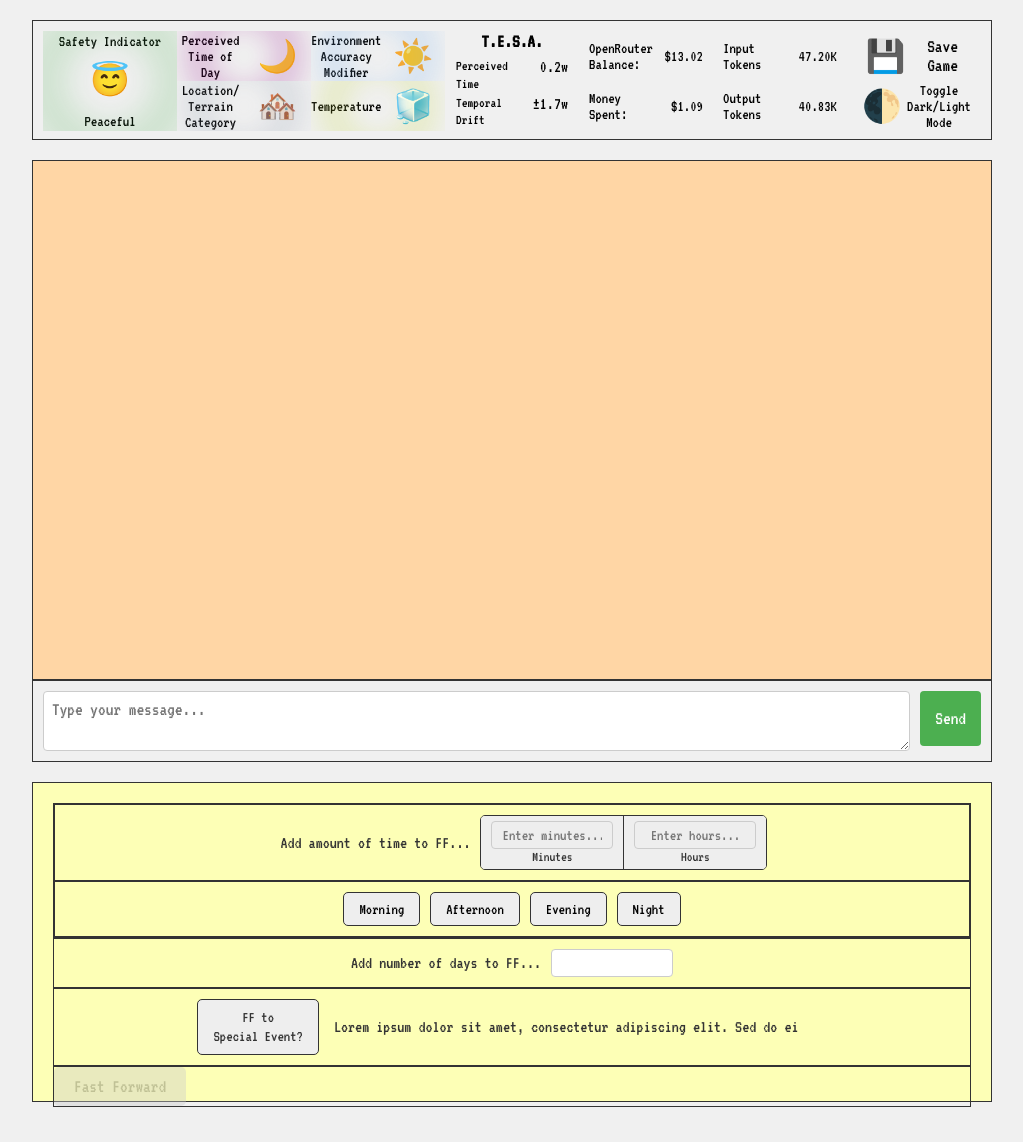
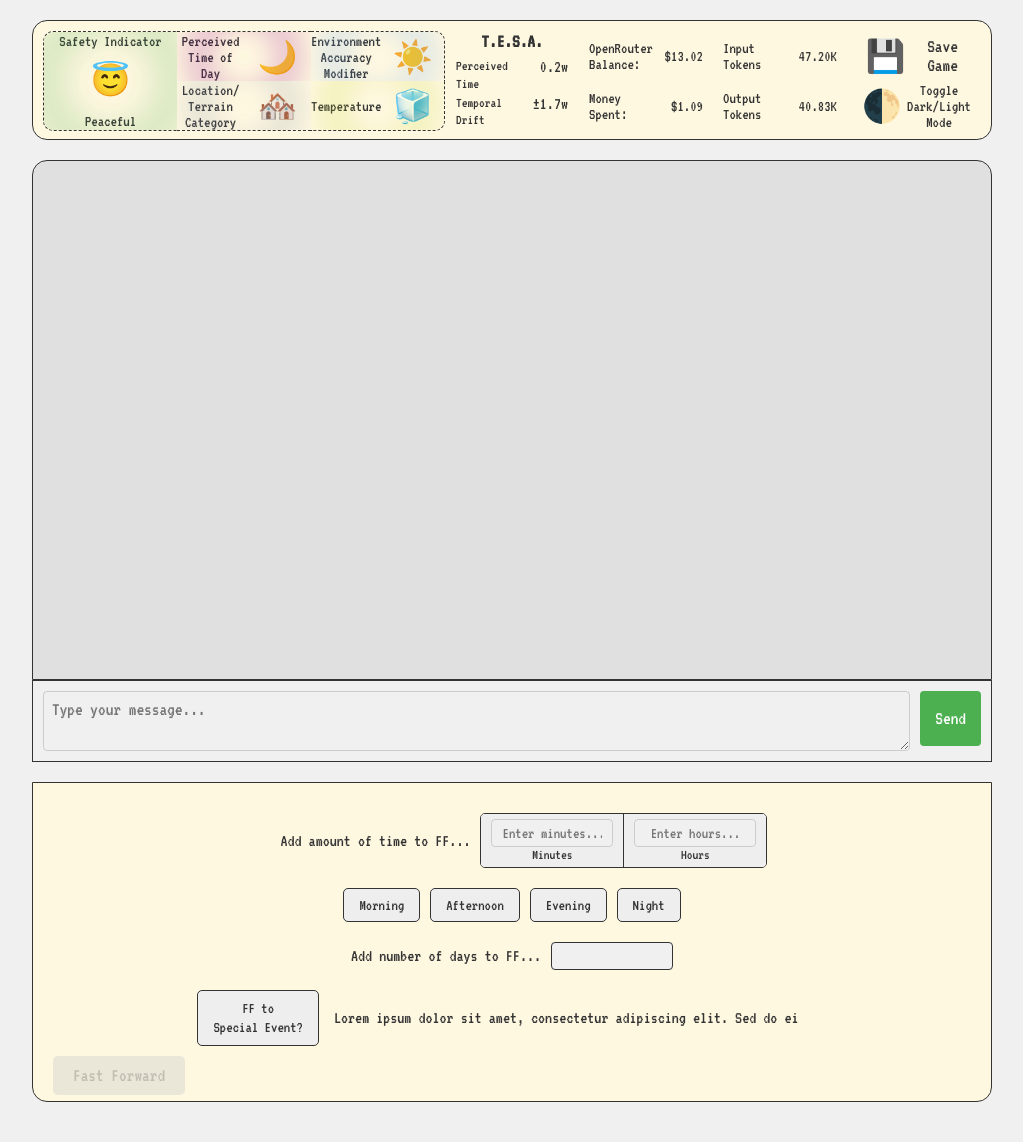
Before and after one commit to AnzorAslanukov/HistoryBreaker, a Flask app: page /gameplay in a window 1280 px wide. Shown: the whole page, without its empty margins (128-1151 px from the left). Run offline with Flask 3, Linux system fonts and the light colour scheme; some libraries are stand-ins or nearby versions.

Commit message:
Added finishing aesthetic touches + dark mode toggle feature.

```diff
--- a/static/css/gameplay.css
+++ b/static/css/gameplay.css
@@ -1,10 +1,63 @@
+:root {
+    /* Light mode colors */
+    --bg-color: #f0f0f0;
+    --container-bg: #E0E0E0;
+    --widget-bg: #FFF8E1;
+    --border-color: #333;
+    --text-color: #333;
+    --input-border: #ccc;
+    --button-bg: #eee;
+    --button-hover: #ddd;
+    --green-color: #4CAF50;
+    --green-hover: #45a049;
+    --green-light: #dcf8c6;
+    --blue-light: #ADD8E6;
+    --submission-blue: #007bff;
+    --submission-blue-hover: #0056b3;
+    --warning-red: red;
+    --disabled-color: #666;
+    --disabled-bg: #cccccc;
+    --dropdown-bg: #f9f9f9;
+    --chat-input-bg: #f0f0f0;
+    --unit-disabled-bg: #f5f5f5;
+    --unit-disabled-text: #999;
+    --timestamp-color: black;
+}
+
+body.dark-mode {
+    /* Dark mode colors - Dark Reader inspired */
+    --bg-color: #0f0f0f;
+    --container-bg: #1f1f1f;
+    --widget-bg: #00071e;
+    --border-color: #cccccc;
+    --text-color: #cccccc;
+    --input-border: #333333;
+    --button-bg: #111111;
+    --button-hover: #222222;
+    --green-color: #b04f51;
+    --green-hover: #ba5b56;
+    --green-light: #270739;
+    --blue-light: #522419;
+    --submission-blue: #ff8400;
+    --submission-blue-hover: #ffa94c;
+    --warning-red: #ff0000;
+    --disabled-color: #999999;
+    --disabled-bg: #333333;
+    --dropdown-bg: #060606;
+    --chat-input-bg: #0f0f0f;
+    --unit-disabled-bg: #0a0a0a;
+    --unit-disabled-text: #666666;
+    --timestamp-color: #cccccc;
+}
+
 body {
     display: flex;
     justify-content: center;
     align-items: flex-start;
     min-height: 100vh;
     margin: 0;
-    background-color: #f0f0f0;
+    background-color: var(--bg-color);
+    transition: background-color 0.3s ease;
 }
 
 .container {
@@ -18,13 +71,18 @@ body {
 .top-widgets-bar, .chat-window, .game-controls {
     width: 75%;
     margin-bottom: 20px; /* Space between divs */
-    border: 1px solid #333; /* Just for visualization */
+    border: 1px solid var(--border-color); /* Just for visualization */
     box-sizing: border-box; /* Include padding and border in the element's total width and height */
+    transition: border-color 0.3s ease;
 }
 
 .top-widgets-bar {
     height: 120px;
     padding: 10px;
+    border-radius: 15px;
+    background-color: var(--widget-bg);
+    transition: background-color 0.3s ease;
+    color: var(--text-color)
 }
 
 .grid-container {
@@ -68,6 +126,11 @@ body {
     align-items: center;
     text-align: center; /* Keep this for text alignment within the flex item */
     overflow: hidden; /* Ensure glow does not extend beyond this div */
+    border-top-left-radius: 10px;
+    border-bottom-left-radius: 10px;
+    border-left: 1px dashed #333;
+    border-top: 1px dashed #333;
+    border-bottom: 1px dashed #333;
 }
 
 .grid-item-2 {
@@ -77,6 +140,7 @@ body {
     text-align: center;
     position: relative; /* For positioning the hover text container */
     overflow: hidden; /* Hide overflowing hover text */
+    border-top: 1px dashed #333;
 }
 
 .grid-item-2-left,
@@ -176,40 +240,76 @@ body {
 
 .chat-window {
     height: 520px;
-    background-color: #ffd6a5; /* Example color */
+    background-color: var(--container-bg);
     padding: 10px;
     overflow-y: auto; /* Enable scrolling for chat history */
     display: flex;
     flex-direction: column;
+    border-top-left-radius: 15px;
+    border-top-right-radius: 15px;
+    transition: background-color 0.3s ease;
 }
 
 .chat-message {
     max-width: 70%;
-    padding: 8px 12px;
-    border-radius: 15px;
     margin-bottom: 10px;
     font-family: 'VT323', monospace;
     font-size: 1.1em;
     word-wrap: break-word;
+    position: relative;
+    display: flex;
+    flex-direction: column;
+}
+
+.message-content {
+    padding: 8px 12px;
+    border-radius: 15px;
+    word-wrap: break-word;
+    transition: background-color 0.3s ease, color 0.3s ease;
+}
+
+.message-timestamp {
+    font-size: 0.8em;
+    color: var(--timestamp-color);
+    margin-top: 2px;
+    font-family: 'VT323', monospace;
+    transition: color 0.3s ease;
 }
 
 .user-message {
     align-self: flex-end; /* Align to the right */
-    background-color: #dcf8c6; /* Light green for user messages */
-    color: #333;
+}
+
+.user-message .message-content {
+    background-color: var(--green-light);
+    color: var(--text-color);
     border-bottom-right-radius: 2px; /* Sharpen corner for user */
+}
+
+.user-message .message-timestamp {
+    align-self: flex-end; /* Position timestamp at bottom right */
+    text-align: right;
 }
 
 .response-message {
     align-self: flex-start; /* Align to the left */
-    background-color: #e0e0e0; /* Light grey for response messages */
-    color: #333;
+}
+
+.response-message .message-content {
+    background-color: var(--blue-light);
+    color: var(--text-color);
     border-bottom-left-radius: 2px; /* Sharpen corner for response */
+}
+
+.response-message .message-timestamp {
+    align-self: flex-start; /* Position timestamp at bottom left */
+    text-align: left;
 }
 
 .game-controls {
     height: 320px;
-    background-color: #fdffb6; /* Example color */
+    background-color: var(--container-bg);
+    transition: background-color 0.3s ease;
 }
 
 #danger-indicator {
@@ -241,28 +341,32 @@ body {
     align-items: center;
     justify-content: center; /* Horizontally center content */
     gap: 10px;
-    border: 1px solid #333; /* Keep this border */
 }
 
 .ff-hours-num-input label {
     font-size: 1.1em;
-    color: #333;
+    color: var(--text-color);
+    transition: color 0.3s ease;
 }
 
 .ff-hours-num-input input[type="text"] {
     padding: 5px 10px;
-    border: 1px solid #ccc;
+    border: 1px solid var(--input-border);
     border-radius: 4px;
     font-family: 'VT323', monospace;
     font-size: 1em;
     width: 100px; /* Adjust as needed */
+    background-color: var(--chat-input-bg);
+    color: var(--text-color);
+    transition: border-color 0.3s ease, background-color 0.3s ease, color 0.3s ease;
 }
 
 .unit-input-group {
     display: flex;
-    border: 1px solid #333; /* Border for the entire switch */
+    border: 1px solid var(--border-color); /* Border for the entire switch */
     border-radius: 5px;
     overflow: hidden;
+    transition: border-color 0.3s ease;
 }
 
 .unit-input-wrapper {
@@ -331,46 +438,49 @@ body {
     display: flex;
     flex-direction: column;
     padding: 20px;
-    background-color: #fdffb6; /* Example color, adjust as needed */
-    border: 1px solid #333;
+    background-color: var(--widget-bg);
     box-sizing: border-box;
     font-family: 'VT323', monospace;
+    border-bottom-left-radius: 15px;
+    border-bottom-right-radius: 15px;
+    transition: background-color 0.3s ease;
 }
 
 /* FF Hours Section */
 .ff-hours {
     display: flex;
     flex-direction: column;
-    border: 1px solid #333;
 }
 
 .ff-hours-num-input {
     display: flex;
     align-items: center;
     gap: 10px;
-    border: 1px solid #333;
     padding-top: 10px;
     padding-bottom: 10px;
 }
 
 .ff-hours-num-input label {
     font-size: 1.1em;
-    color: #333;
+    color: var(--text-color);
+    transition: color 0.3s ease;
 }
 
 .ff-hours-num-input input[type="text"] {
     padding: 5px 10px;
-    border: 1px solid #ccc;
+    border: 1px solid var(--input-border);
     border-radius: 4px;
     font-family: 'VT323', monospace;
     font-size: 1em;
     width: 100px; /* Adjust as needed */
+    background-color: var(--chat-input-bg);
+    color: var(--text-color);
+    transition: border-color 0.3s ease, background-color 0.3s ease, color 0.3s ease;
 }
 
 .ff-hours-period-selector {
     display: flex;
     gap: 10px;
-    border: 1px solid #333;
     justify-content: center; /* Horizontally center the buttons */
     padding-top: 10px;
     padding-bottom: 10px;
@@ -378,23 +488,24 @@ body {
 
 .period-button {
     padding: 8px 15px;
-    border: 1px solid #333;
+    border: 1px solid var(--border-color);
     border-radius: 5px;
-    background-color: #eee;
+    background-color: var(--button-bg);
     cursor: pointer;
     font-family: 'VT323', monospace;
     font-size: 1em;
-    transition: background-color 0.2s, border-color 0.2s;
+    color: var(--text-color);
+    transition: background-color 0.2s, border-color 0.2s, color 0.3s ease;
 }
 
 .period-button:hover {
-    background-color: #ddd;
+    background-color: var(--button-hover);
 }
 
 .period-button.selected {
-    background-color: #4CAF50; /* Green for selected */
+    background-color: var(--green-color); /* Green for selected */
     color: white;
-    border-color: #4CAF50;
+    border-color: var(--green-color);
 }
 
 /* FF Days Section */
@@ -403,36 +514,42 @@ body {
     align-items: center;
     justify-content: center; /* Horizontally center content */
     gap: 10px;
-    border: 1px solid #333;
     padding-top: 10px;
     padding-bottom: 10px;
 }
 
 .ff-days label {
     font-size: 1.1em;
-    color: #333;
+    color: var(--text-color);
+    transition: color 0.3s ease;
     /* cursor: pointer; Removed as input is always visible */
 }
 
 .ff-days input[type="text"] {
     padding: 5px 10px;
-    border: 1px solid #ccc;
+    border: 1px solid var(--input-border);
     border-radius: 4px;
     font-family: 'VT323', monospace;
     font-size: 1em;
     width: 100px; /* Adjust as needed */
+    background-color: var(--chat-input-bg);
+    color: var(--text-color);
+    transition: border-color 0.3s ease, background-color 0.3s ease, color 0.3s ease;
+    border-color: var(--border-color);
 }
 
 .ff-days #ff-days-exclamation {
     font-size: 1.2em;
-    color: red;
+    color: var(--warning-red);
     display: none; /* Initially hidden */
+    transition: color 0.3s ease;
 }
 
 .ff-days #ff-days-warning {
     font-size: 0.9em;
-    color: #666;
+    color: var(--disabled-color);
     display: none; /* Initially hidden */
+    transition: color 0.3s ease;
 }
 
 .ff-days #ff-days-exclamation.show {
@@ -449,17 +566,16 @@ body {
     align-items: center;
     justify-content: center; /* Horizontally center content */
     gap: 15px;
-    border: 1px solid #333;
     padding-top: 10px;
     padding-bottom: 10px;
 }
 
 #ff-special-event-toggle {
     padding: 8px 15px;
-    border: 1px solid #333;
+    border: 1px solid var(--border-color);
     border-radius: 5px;
-    background-color: #eee; /* Default greyed out */
-    color: #333;
+    background-color: var(--button-bg); /* Default greyed out */
+    color: var(--text-color);
     cursor: pointer;
     font-family: 'VT323', monospace;
     font-size: 1em;
@@ -499,18 +616,14 @@ body {
     transition: background-color 0.2s;
 }
 
-.ff-submission {
-    border: 1px solid #333;
-}
-
 .ff-submission button:hover {
-    background-color: #0056b3;
+    background-color: var(--submission-blue-hover);
 }
 
 .ff-submission button.disabled,
 .ff-submission button:disabled {
-    background-color: #cccccc;
-    color: #666666;
+    background-color: var(--disabled-bg);
+    color: var(--disabled-color);
     cursor: not-allowed !important;
 }
 
@@ -588,12 +702,15 @@ input[type="text"].disabled {
     max-height: 138px; /* Approximately 5 lines of text + padding/border */
     overflow-y: auto; /* Add scrollbar when content exceeds max-height */
     resize: vertical; /* Allow vertical resizing, but not horizontal */
+    background-color: var(--chat-input-bg);
+    color: var(--text-color);
+    transition: background-color 0.3s ease, border-color 0.3s ease, color 0.3s ease;
 }
 
 #send-button {
     padding: 8px 15px;
     margin-left: 10px;
-    background-color: #4CAF50;
+    background-color: var(--green-color);
     color: white;
     border: none;
     border-radius: 4px;
@@ -770,6 +895,9 @@ input[type="text"].disabled {
 .grid-item-3 {
     position: relative; /* To position the glow relative to this div */
     overflow: hidden; /* Ensure glow does not extend beyond this div */
+    border-top-right-radius: 10px;
+    border-top: 1px dashed #333;
+    border-right: 1px dashed #333;
 }
 
 .grid-item-3:hover .hover-text-container-3 {
@@ -791,6 +919,7 @@ input[type="text"].disabled {
     box-sizing: border-box;
     padding: 10px;
     z-index: 2; /* Ensure it's above other content in grid-item-3 */
+    border-top-right-radius: 10px;
 }
 
 #hover-text-3 {
@@ -835,6 +964,7 @@ input[type="text"].disabled {
     text-align: center;
     position: relative; /* To position the glow relative to this div */
     overflow: hidden; /* Ensure glow does not extend beyond this div */
+    border-bottom: 1px dashed #333;
 }
 
 .grid-item-10-left,
@@ -873,6 +1003,9 @@ input[type="text"].disabled {
     text-align: center;
     position: relative; /* To position the glow relative to this div */
     overflow: hidden; /* Ensure glow does not extend beyond this div */
+    border-bottom-right-radius: 10px;
+    border-right: 1px dashed #333;
+    border-bottom: 1px dashed #333;
 }
 
 .grid-item-11-left,
--- a/static/javascript/gameplay.js
+++ b/static/javascript/gameplay.js
@@ -371,19 +371,96 @@ document.addEventListener('DOMContentLoaded', () => {
     const lightModeButton = document.getElementById("light-mode-button");
     const autoModeButton = document.getElementById("auto-mode-button");
 
+    // Dark mode functionality
+    function enableDarkMode() {
+        document.body.classList.add('dark-mode');
+        localStorage.setItem('darkMode', 'enabled');
+        console.log("Dark mode enabled");
+    }
+
+    function disableDarkMode() {
+        document.body.classList.remove('dark-mode');
+        localStorage.setItem('darkMode', 'disabled');
+        console.log("Light mode enabled");
+    }
+
+    // Auto mode functionality
+    function enableAutoMode() {
+        autoModeButton.classList.add('active');
+        darkModeButton.disabled = true;
+        lightModeButton.disabled = true;
+        darkModeButton.style.opacity = '0.5';
+        lightModeButton.style.opacity = '0.5';
+        darkModeButton.style.cursor = 'not-allowed';
+        lightModeButton.style.cursor = 'not-allowed';
+        localStorage.setItem('autoMode', 'enabled');
+
+        // Detect browser preference and apply it
+        if (window.matchMedia && window.matchMedia('(prefers-color-scheme: dark)').matches) {
+            enableDarkMode();
+        } else {
+            disableDarkMode();
+        }
+        console.log("Auto mode enabled");
+    }
+
+    function disableAutoMode() {
+        autoModeButton.classList.remove('active');
+        darkModeButton.disabled = false;
+        lightModeButton.disabled = false;
+        darkModeButton.style.opacity = '1';
+        lightModeButton.style.opacity = '1';
+        darkModeButton.style.cursor = 'pointer';
+        lightModeButton.style.cursor = 'pointer';
+        localStorage.setItem('autoMode', 'disabled');
+        console.log("Auto mode disabled");
+    }
+
+    // Check for saved preferences on page load
+    const autoMode = localStorage.getItem('autoMode');
+    const darkMode = localStorage.getItem('darkMode');
+
+    if (autoMode === 'enabled') {
+        enableAutoMode();
+    } else {
+        // Only apply manual dark mode setting if auto mode is not enabled
+        if (darkMode === 'enabled') {
+            enableDarkMode();
+        }
+    }
+
+    // Listen for browser theme changes when auto mode is active
+    if (window.matchMedia) {
+        window.matchMedia('(prefers-color-scheme: dark)').addEventListener('change', (e) => {
+            if (localStorage.getItem('autoMode') === 'enabled') {
+                if (e.matches) {
+                    enableDarkMode();
+                } else {
+                    disableDarkMode();
+                }
+            }
+        });
+    }
+
     darkModeButton.addEventListener("click", () => {
+        if (darkModeButton.disabled) return;
         console.log("Dark Mode button clicked!");
-        // Add dark mode logic here
+        enableDarkMode();
     });
 
     lightModeButton.addEventListener("click", () => {
+        if (lightModeButton.disabled) return;
         console.log("Light Mode button clicked!");
-        // Add light mode logic here
+        disableDarkMode();
     });
 
     autoModeButton.addEventListener("click", () => {
         console.log("Auto Mode button clicked!");
-        // Add auto mode logic here
+        if (autoModeButton.classList.contains('active')) {
+            disableAutoMode();
+        } else {
+            enableAutoMode();
+        }
     });
 
     const chatInput = document.getElementById("chat-input");
@@ -394,7 +471,30 @@ document.addEventListener('DOMContentLoaded', () => {
         const messageElement = document.createElement("div");
         messageElement.classList.add("chat-message");
         messageElement.classList.add(`${type}-message`);
-        messageElement.textContent = message;
+
+        // Create message content container
+        const messageContent = document.createElement("div");
+        messageContent.classList.add("message-content");
+        messageContent.textContent = message;
+
+        // Create timestamp
+        const timestamp = document.createElement("div");
+        timestamp.classList.add("message-timestamp");
+
+        // Format timestamp as HH:MM MM/DD/YYYY
+        const now = new Date();
+        const hours = now.getHours().toString().padStart(2, '0');
+        const minutes = now.getMinutes().toString().padStart(2, '0');
+        const month = (now.getMonth() + 1).toString().padStart(2, '0');
+        const day = now.getDate().toString().padStart(2, '0');
+        const year = now.getFullYear();
+
+        timestamp.textContent = `${hours}:${minutes} ${month}/${day}/${year}`;
+
+        // Append content and timestamp to message element
+        messageElement.appendChild(messageContent);
+        messageElement.appendChild(timestamp);
+
         chatWindow.appendChild(messageElement);
         // Scroll to the bottom of the chat window
         chatWindow.scrollTop = chatWindow.scrollHeight;
```
Also changed, not shown: other parts of static/css/gameplay.css (+34 -21 lines).
